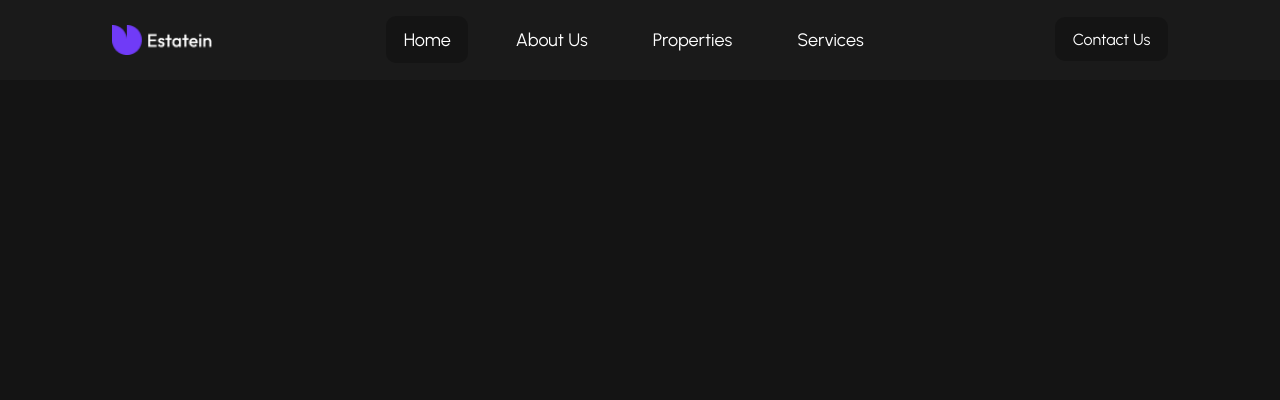
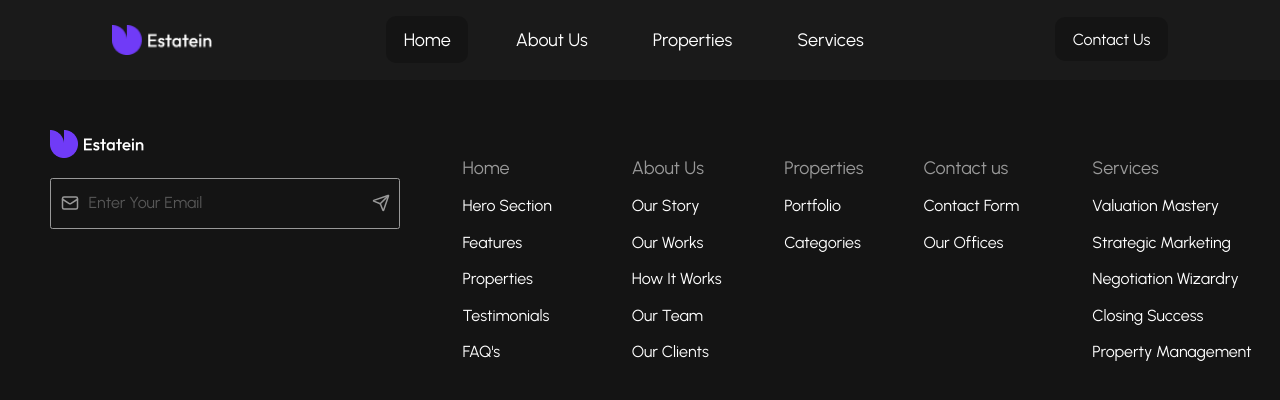
Before and after one commit to beqa200/real-estate-collab, a React (Vite) app: page / in a window 1280 px wide. Shown: the top 400 px of the page. Built offline with nearby package versions, Linux system fonts and the light colour scheme.

Commit message:
Complete Footer Design

```diff
--- /dev/null
+++ b/src/components/Footer.tsx
@@ -0,0 +1,83 @@
+import { Mail, Send } from 'lucide-react'
+import logo from '../images/home/Logo.png'
+export default function Footer() {
+    return (
+        <div className='mt-20 flex flex-col lg:flex-row gap-20  bg-[#141414] '>
+            <div className='flex flex-col items-start ml-5 lg:ml-20 gap-8'>
+                <img src={logo} alt="Logo of company" />
+                <form className="relative">
+                    <div className="relative w-[350px]">
+                        <input
+                            className="w-full text-[16px] text-[#999999] py-5 pl-15 pr-10 border border-[#999999] rounded"
+                            type="text"
+                            placeholder="Enter Your Email"
+                        />
+                        <div className="absolute scale-75  left-3 top-1/2 -translate-y-1/2 text-[#999999]">
+                            <Mail />
+                        </div>
+                        <div className="absolute scale-75 right-3 top-1/2 -translate-y-1/2 text-[#999999]">
+                            <Send />
+                        </div>
+                    </div>
+                </form>
+
+
+            </div>
+            <div className='flex  mt-10 ml-5 gap-32 items-center'>
+                <div>
+                    <h3 className='text-[#999999] mb-5 text-[18px]'>Home</h3>
+                    <ul className='text-white flex flex-col items-start gap-5 text-[16px]'>
+                        <li className='cursor-pointer'>Hero Section</li>
+                        <li className='cursor-pointer'>Features</li>
+                        <li className='cursor-pointer'>Properties</li>
+                        <li className='cursor-pointer'>Testimonials</li>
+                        <li className='cursor-pointer'>FAQ's</li>
+                    </ul>
+                </div>
+                <div>
+                    <h3 className='text-[#999999] mb-5 text-[18px]'>About Us</h3>
+                    <ul className='text-white flex flex-col items-start gap-5 text-[16px]'>
+                        <li className='cursor-pointer'>Our Story</li>
+                        <li className='cursor-pointer'> Our Works</li>
+                        <li className='cursor-pointer'>How It Works</li>
+                        <li className='cursor-pointer'>Our Team</li>
+                        <li className='cursor-pointer'>Our Clients</li>
+                    </ul>
+                </div>
+            </div>
+            <div className="flex  gap-[73px] ml-5 items-start ">
+                <div className="flex lg:flex-row gap-24 flex-col justify-between h-full">
+                    <div>
+                        <h3 className="text-[#999999] mt-10 mb-5 text-[18px]">Properties</h3>
+                        <ul className='text-white flex flex-col items-start gap-5 text-[16px]'>
+                            <li className='cursor-pointer' >Portfolio</li>
+                            <li className='cursor-pointer'>Categories</li>
+                        </ul>
+                    </div>
+
+                    <div>
+                        <h3 className="text-[#999999] mt-10 mb-5 text-[18px]">Contact us</h3>
+                        <ul className='text-white flex flex-col items-start gap-5 text-[16px]'>
+                            <li className='cursor-pointer'>Contact Form</li>
+                            <li className='cursor-pointer'>Our Offices</li>
+
+                        </ul>
+                    </div>
+                </div>
+
+
+                <div>
+                    <h3 className="text-[#999999] mt-10 mb-5 text-[18px]">Services</h3>
+                    <ul className='text-white flex flex-col items-start gap-5 text-[16px]'>
+                        <li className='cursor-pointer'>Valuation Mastery</li>
+                        <li className='cursor-pointer'>Strategic Marketing</li>
+                        <li className='cursor-pointer'>Negotiation Wizardry</li>
+                        <li className='cursor-pointer'>Closing Success</li>
+                        <li className='cursor-pointer'>Property Management</li>
+                    </ul>
+                </div>
+            </div>
+
+        </div>
+    )
+}
--- a/src/components/Layout.tsx
+++ b/src/components/Layout.tsx
@@ -1,11 +1,13 @@
 import { Outlet } from "react-router-dom";
 import Header from "./Header";
+import Footer from "./Footer";
 
 export default function Layout() {
     return (
         <div>
             <Header />
             {/* <Outlet /> */}
+            <Footer />
         </div>
     )
 }
```
